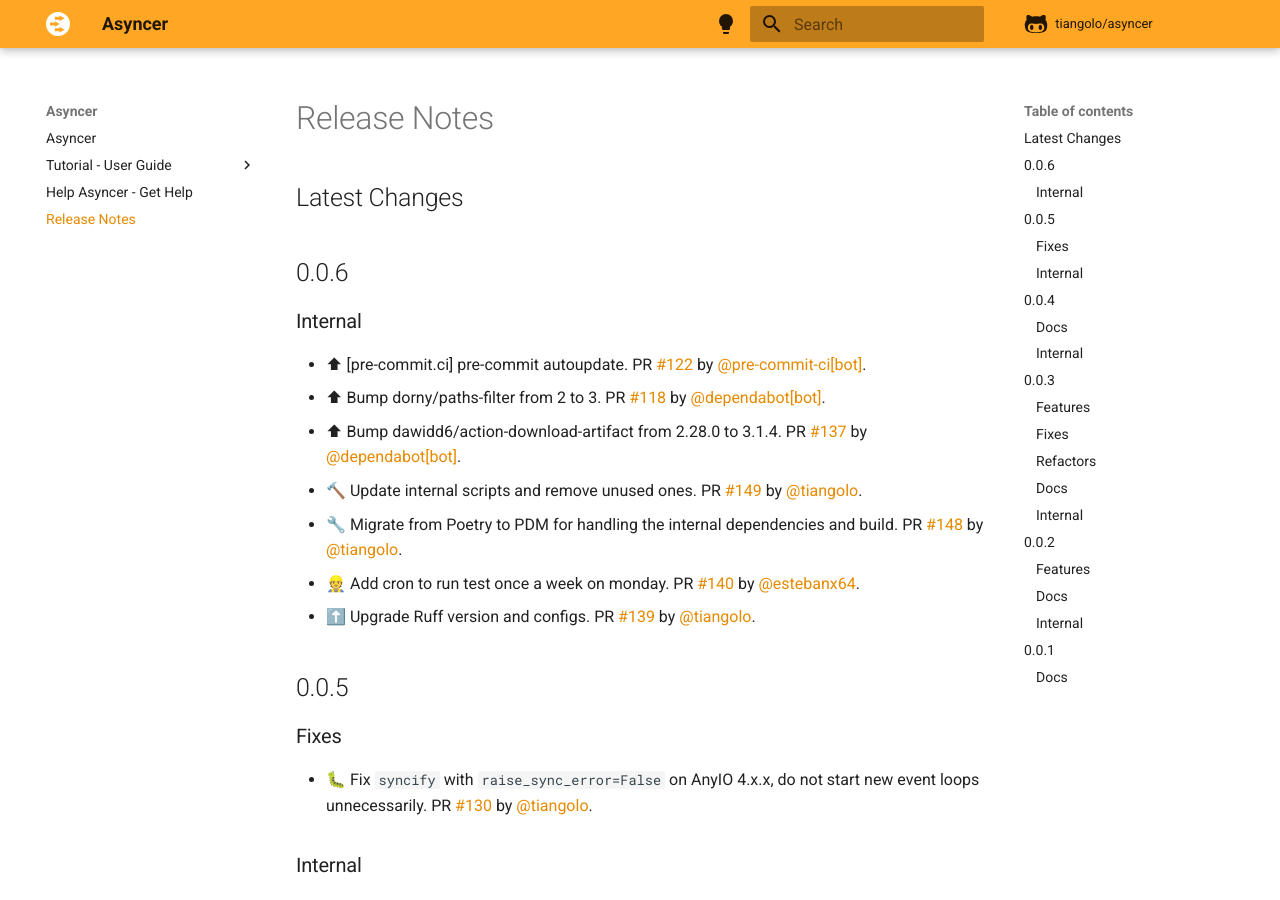
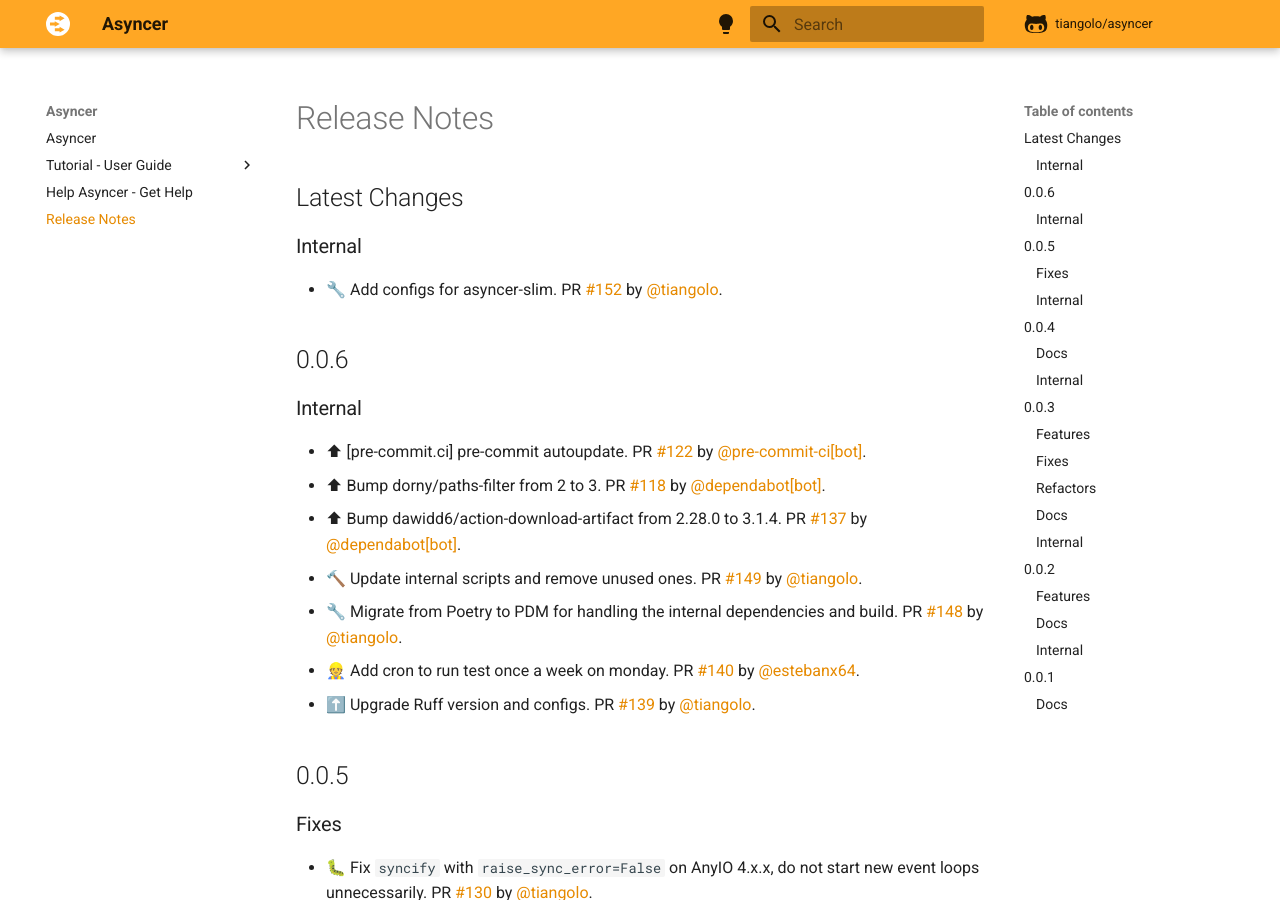
Before and after one commit to balintfrankas/fastapi-asyncer, an MkDocs documentation site: the page built from docs/release-notes.md, in a window 1280 px wide and 900 px high. Built offline with MkDocs 1.6.1 and Material for MkDocs 9.7.7, drawn with Linux system fonts in a browser that asks for light colours; comment, search, counter and statistics services are not loaded.

Commit message:
📝 Update release notes

```diff
--- a/docs/release-notes.md
+++ b/docs/release-notes.md
@@ -1,6 +1,10 @@
 # Release Notes
 
 ## Latest Changes
+
+### Internal
+
+* 🔧 Add configs for asyncer-slim. PR [#152](https://github.com/tiangolo/asyncer/pull/152) by [@tiangolo](https://github.com/tiangolo).
 
 ## 0.0.6
 
```
